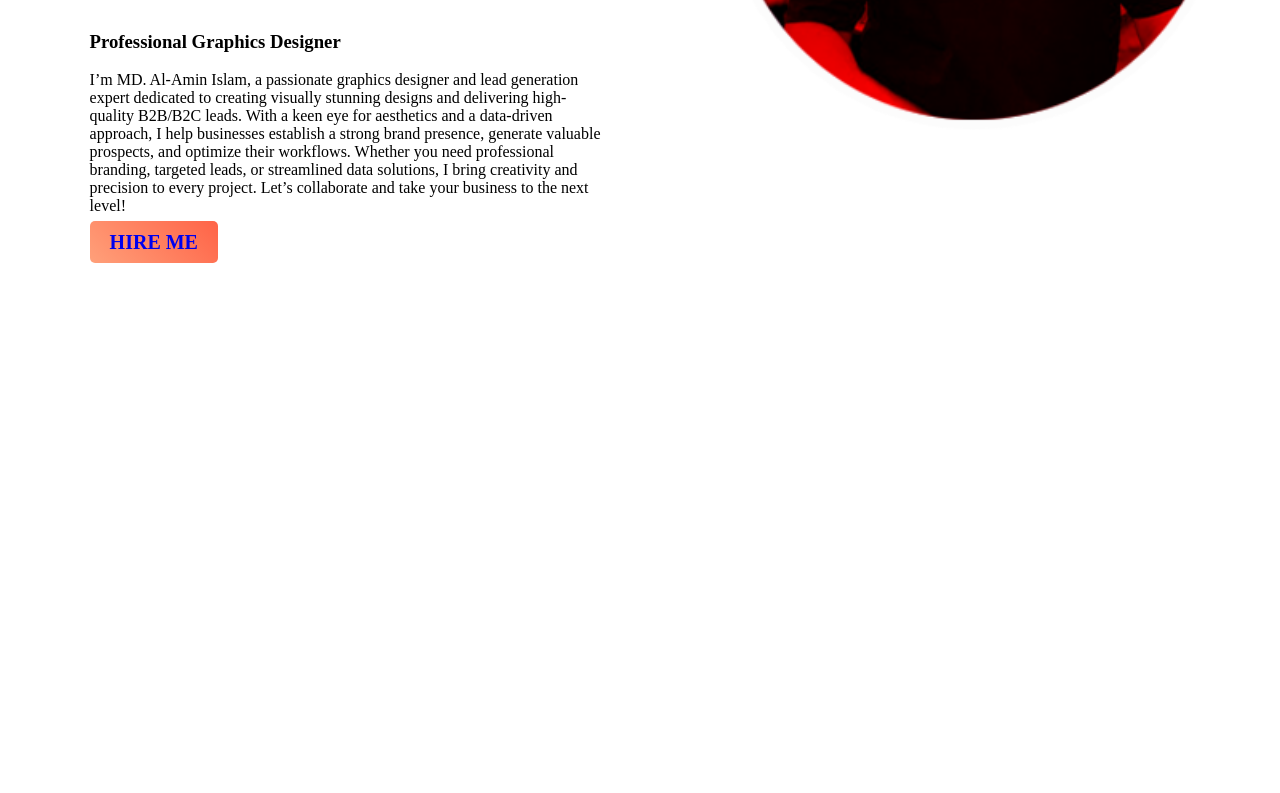
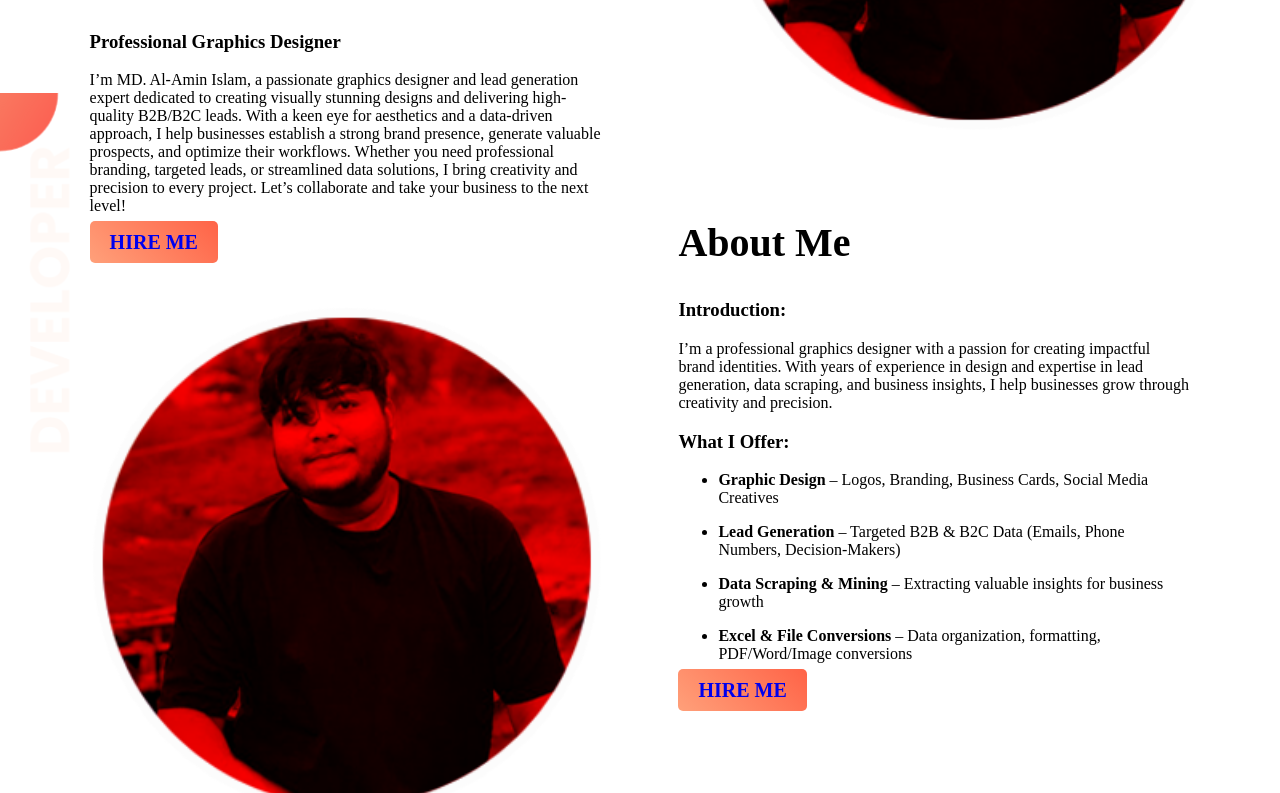
Before and after one commit to AlaminIslam-dev/web-portfolio, a plain HTML site: page index.html in a window 1280 px wide. Shown: the part 407-1200 px from the top of the page. Before the commit the page ends 800 px from the top, so only its background shows below. Drawn offline with Linux system fonts and the light colour scheme.

Commit message:
update middle design

```diff
--- a/index.html
+++ b/index.html
@@ -24,5 +24,21 @@
 </div>
 
     </section>
+    <section class="middle-banner" >
+        <div class="middle-text"> <h1>About Me</h1>
+            <h3>Introduction:</h3>
+            <p>I’m a professional graphics designer with a passion for creating impactful brand identities. With years of experience in design and expertise in lead generation, data scraping, and business insights, I help businesses grow through creativity and precision.</p>
+            <h3>What I Offer:</h3>
+            <p><ul><li><Span><b>Graphic Design</b></Span> – Logos, Branding, Business Cards, Social Media Creatives</li></ul></p>
+            <p><ul><li><Span><b>Lead Generation</b></Span> – Targeted B2B & B2C Data (Emails, Phone Numbers, Decision-Makers)</li></ul></p>
+            <p><ul><li><Span><b>Data Scraping & Mining</b></Span> – Extracting valuable insights for business growth</li></ul></p>
+            <p><ul><li><Span><b>Excel & File Conversions</b></Span> – Data organization, formatting, PDF/Word/Image conversions</li></ul></p>
+            <a class="link-button" target="_blank" href="https://www.linkedin.com/in/alaminislam-am/">HIRE ME</a>
+        </div>
+        <div class= "text">
+            <img src="images/my image.png" alt="">
+        </div>
+
+            </section>
 </body>
 </html>
--- a/style.css
+++ b/style.css
@@ -31,3 +31,12 @@ section{height: 500px;}
     font-weight: 700;
     font-size: 20px;
 }
+.middle-banner{background-image: url(images/top-banner.png);
+background-repeat: no-repeat;
+}
+.middle-text{
+    width: 40%;
+    float: right;
+    margin-right: 5%;
+    padding: 2%;
+}
```
